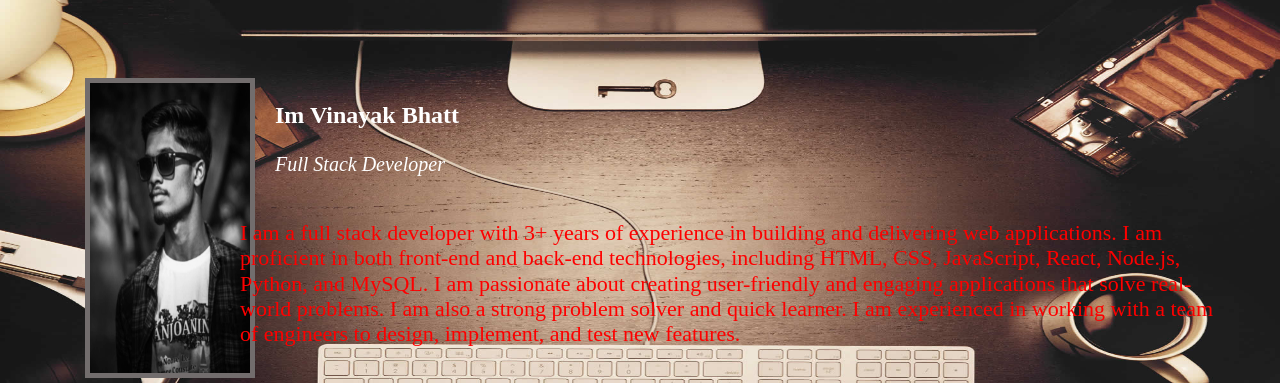
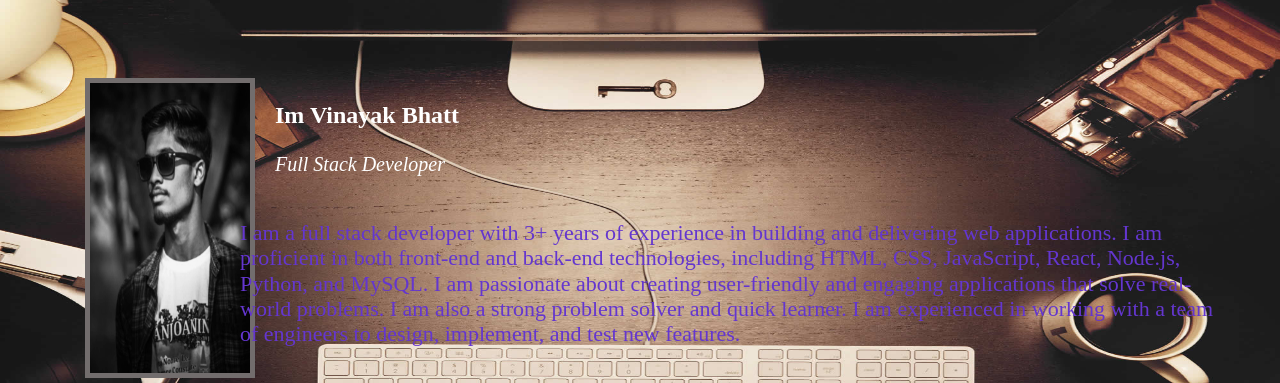
Before and after one commit to VinayakBhatt/Portfolio, a plain HTML site: page index.html in a window 1280 px wide. In both pictures the pointer is over the element 735 px from the left and 350 px from the top of the page. Shown: the part 67-450 px from the top of the page. Drawn offline with Linux system fonts and the light colour scheme.

Commit message:
Update style.css

```diff
--- a/style.css
+++ b/style.css
@@ -117,7 +117,7 @@ li a:hover {
     }
 
     .description:hover {
-    color: #fd0000; /* change color on hover */
+    color: #6436cf; /* change color on hover */
     transform: scale(1.1); /* scale text on hover */
     transition: all 0.5s ease-in-out; /* animate the changes */
     }
```
